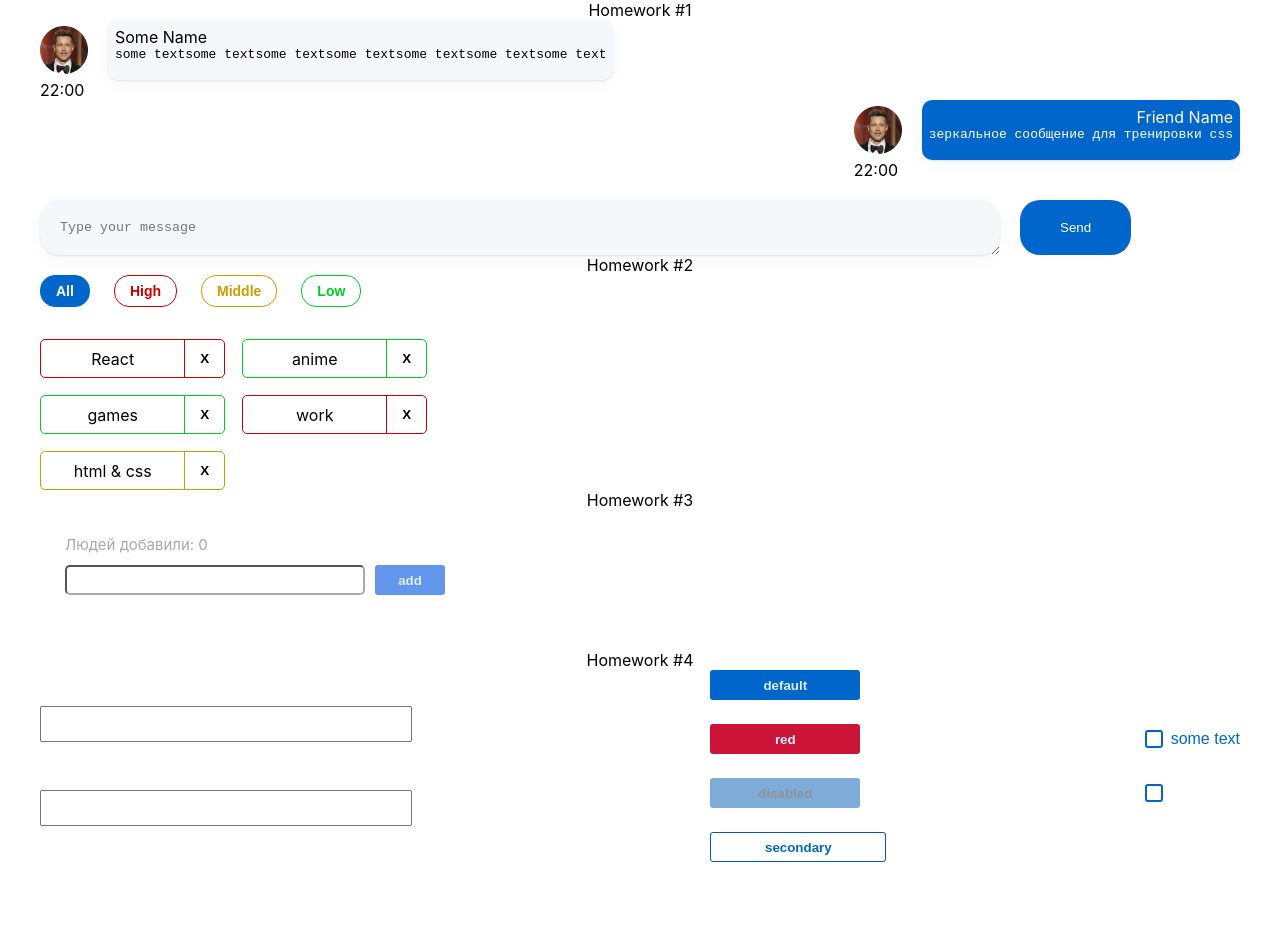
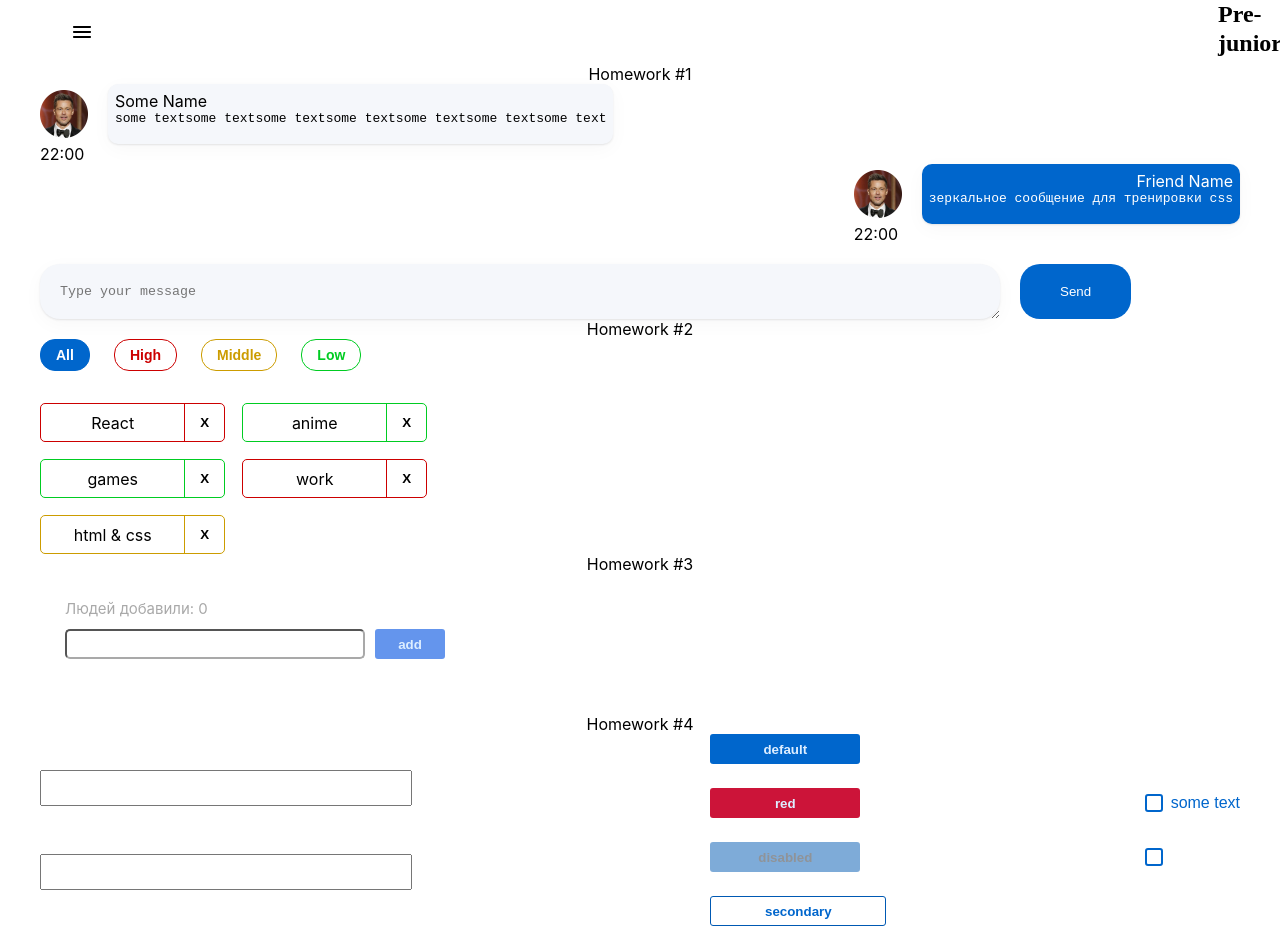
Before and after one commit to khadjaa/hws2-master, a React (Create React App) app: page /#/pre-junior in a window 1280 px wide. Before the commit the page ends 862 px from the top, so only its background shows below. Built offline with nearby package versions, Linux system fonts and the light colour scheme.

Commit message:
added routers

```diff
--- a/src/s1-main/App.tsx
+++ b/src/s1-main/App.tsx
@@ -4,18 +4,19 @@ import HW1 from '../s2-homeworks/hw01/HW1'
 import HW2 from "../s2-homeworks/hw02/HW2";
 import HW3 from "../s2-homeworks/hw03/HW3";
 import HW4 from "../s2-homeworks/hw04/HW4";
+import HW5 from "../s2-homeworks/hw05/HW5";
 
 function App() {
     return (
         <div className={s.App}>
-            <HW1/>
-            {/*раскомментировать по ходу выполнения*/}
-            <HW2/>
-            <HW3/>
-            <HW4/>
+            {/*<HW1/>*/}
+            {/*/!*раскомментировать по ходу выполнения*!/*/}
+            {/*<HW2/>*/}
+            {/*<HW3/>*/}
+            {/*<HW4/>*/}
 
             {/*при выполнении дз 5 и более - закомментировать здесь дз 1-4, так как они есть внутри дз 5*/}
-            {/*<HW5/>*/}
+            <HW5/>
         </div>
     )
 }
--- a/src/s2-homeworks/hw05/Pages.tsx
+++ b/src/s2-homeworks/hw05/Pages.tsx
@@ -4,6 +4,7 @@ import Error404 from './pages/Error404'
 import PreJunior from './pages/PreJunior'
 import Junior from './pages/Junior'
 import JuniorPlus from './pages/JuniorPlus'
+import {Header} from "./header/Header";
 
 export const PATH = {
     PRE_JUNIOR: '/pre-junior',
@@ -16,15 +17,18 @@ function Pages() {
         <div>
             {/*Routes выбирает первый подходящий роут*/}
             <Routes>
+                <Route path={'/'} element={<Navigate to={PATH.PRE_JUNIOR}/>}/>
                 {/*роутинг будут писать студенты*/}
                 {/*в начале мы попадаем на страницу '/' и переходим сразу на страницу /pre-junior*/}
                 {/*<Route ...*/}
-
+                <Route path={PATH.PRE_JUNIOR} element={<PreJunior/>}/>
+                <Route path={PATH.JUNIOR} element={<Junior/>}/>
+                <Route path={PATH.JUNIOR_PLUS} element={<JuniorPlus/>}/>
                 {/*роуты для /pre-junior, /junior, /junior-plus*/}
                 {/*<Route ...*/}
                 {/*<Route ...*/}
                 {/*<Route ...*/}
-
+                <Route path={'/*'} element={<Error404/>}/>
                 {/*роут для несуществующей страницы должен отрисовать <Error404 />*/}
                 {/*<Route ...*/}
             </Routes>
--- a/src/s2-homeworks/hw05/header/Header.module.css
+++ b/src/s2-homeworks/hw05/header/Header.module.css
@@ -1,8 +1,22 @@
 .burgerMenuIcon {
+    margin: 20px 70px ;
+
 }
 
 .header {
+    display: flex;
+    justify-content: space-between;
 }
 
 .header h1 {
+    width: 62px;
+    height: 29px;
+    left: 1148px;
+    top: 17px;
+
+    font-family: 'Montserrat';
+    font-style: normal;
+    font-weight: 600;
+    font-size: 24px;
+    line-height: 29px;
 }
--- a/src/s2-homeworks/hw05/sidebar/Sidebar.module.css
+++ b/src/s2-homeworks/hw05/sidebar/Sidebar.module.css
@@ -1,7 +1,19 @@
 .sidebar {
+    width: 100%;
+    height: 60px;
+    left: 0px;
+    top: 0px;
+display: none;
+    background: #FFFFFF;
+    box-shadow: 0px 0px 40px rgba(29, 33, 38, 0.13), 0px 0px 2px rgba(29, 33, 38, 0.1);
 }
 
 .sidebar.open {
+    position: absolute;
+    width: 200px;
+    height: 100vh;
+
+display: block;
 }
 
 .background {
@@ -11,12 +23,16 @@
 }
 
 .nav a {
+    color: #000000;
+    display: block;
 }
 
 .nav a:hover {
+    color: #58ACFF;
 }
 
 .nav a.active {
+    color: #0059B2;
 }
 .close {
 }
--- a/src/s2-homeworks/hw05/sidebar/Sidebar.tsx
+++ b/src/s2-homeworks/hw05/sidebar/Sidebar.tsx
@@ -31,6 +31,7 @@ export const Sidebar: FC<PropsType> = ({open, handleClose}) => {
                         id={'hw5-pre-junior-link'}
                         to={PATH.PRE_JUNIOR}
                         onClick={handleClose}
+                        className={({isActive})=> isActive ? s.active : s.navLink}
                         // className={...} // делает студент
                     >
                         Pre-junior
@@ -39,6 +40,7 @@ export const Sidebar: FC<PropsType> = ({open, handleClose}) => {
                         id={'hw5-junior-link'}
                         to={PATH.JUNIOR}
                         onClick={handleClose}
+                        className={({isActive})=> isActive ? s.active : s.navLink}
                         // className={...} // делает студент
                     >
                         Junior
@@ -47,6 +49,7 @@ export const Sidebar: FC<PropsType> = ({open, handleClose}) => {
                         id={'hw5-junior-plus-link'}
                         to={PATH.JUNIOR_PLUS}
                         onClick={handleClose}
+                        className={({isActive})=> isActive ? s.active : s.navLink}
                         // className={...} // делает студент
                     >
                         Junior Plus
```
